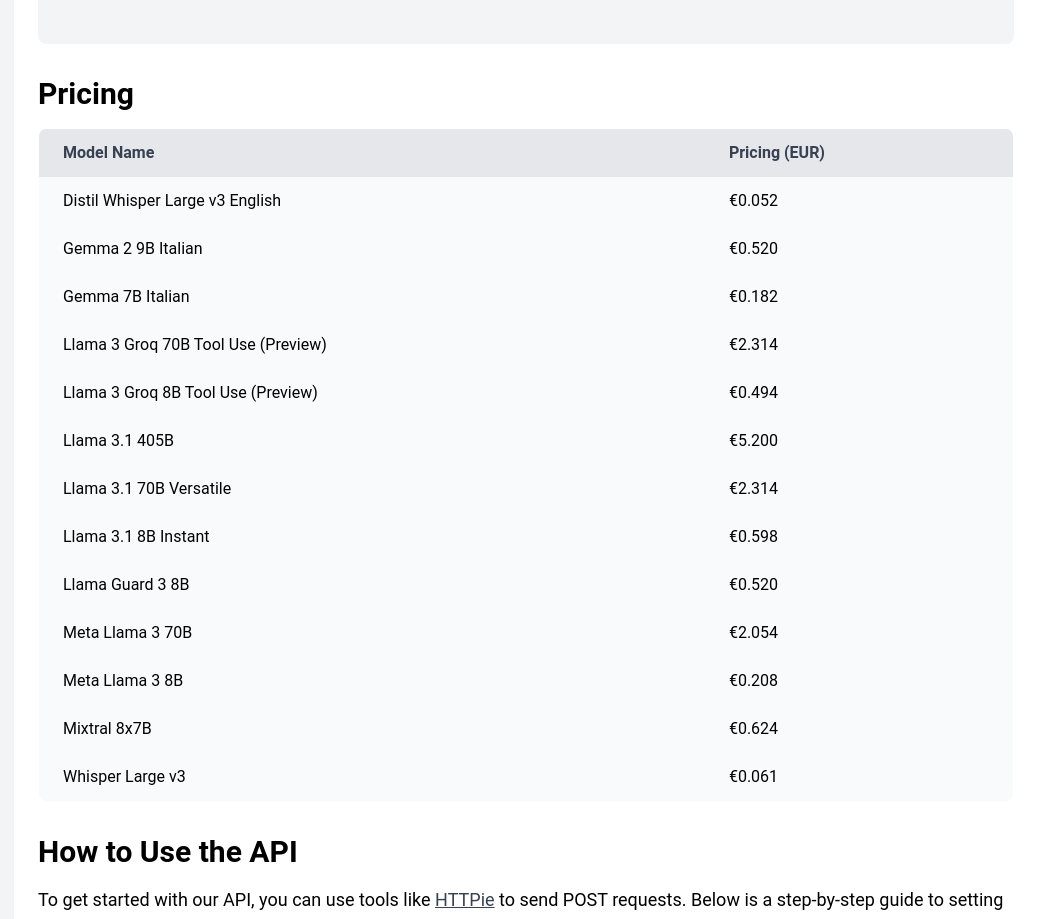
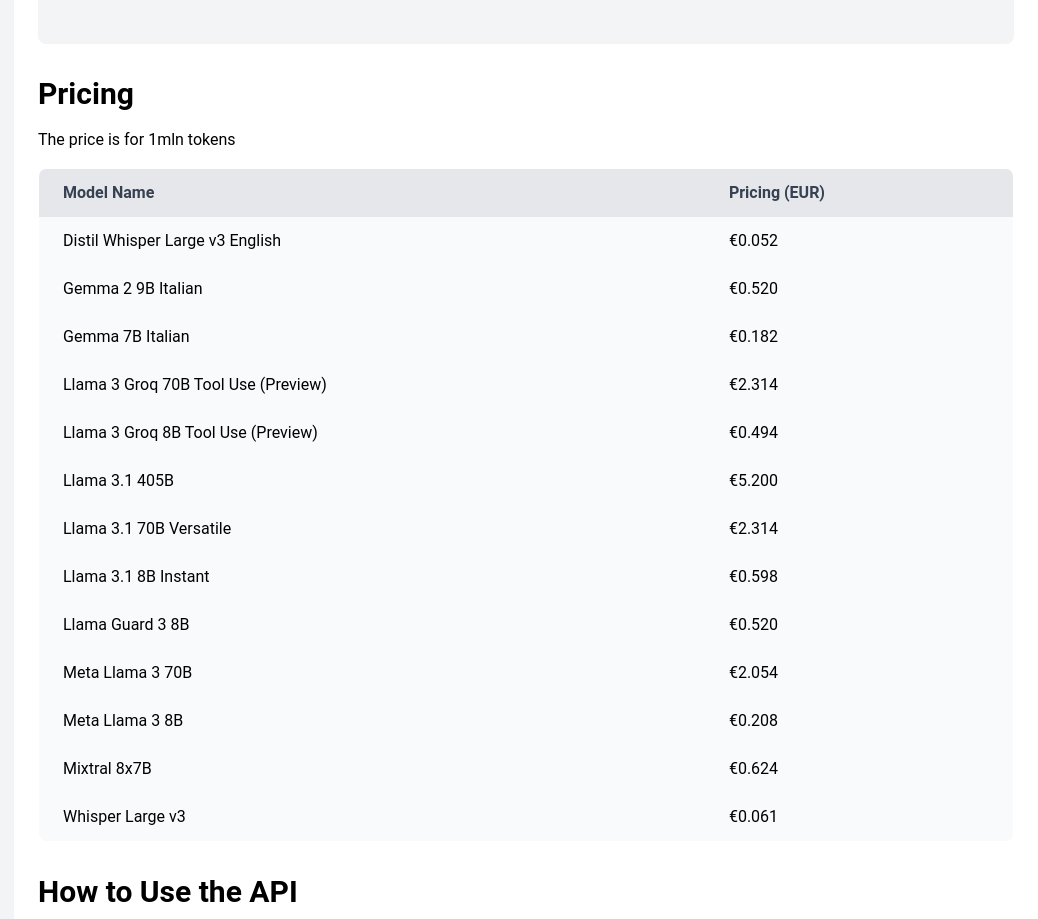
Before and after one commit to Deniscartin/undrstnd-docs, a React (Create React App) app: page / in a window 1280 px wide. Shown: the part 2920-3839 px from the top of the page, without its empty margins (242-1280 px from the left). Built offline with nearby package versions, Linux system fonts and the light colour scheme.

Commit message:
Update PricingSection.js

```diff
--- a/src/PricingSection.js
+++ b/src/PricingSection.js
@@ -237,6 +237,7 @@
 
       <div id="pricing" className="my-8">
         <h2 className="text-3xl font-bold mb-4">Pricing</h2>
+     <p className="text-l  mb-4">The price is for 1mln tokens</p>
         <table className="min-w-full bg-white border border-gray-200 rounded-lg overflow-hidden">
           <thead>
             <tr className="bg-gray-200 text-gray-700 font-bold">
```
